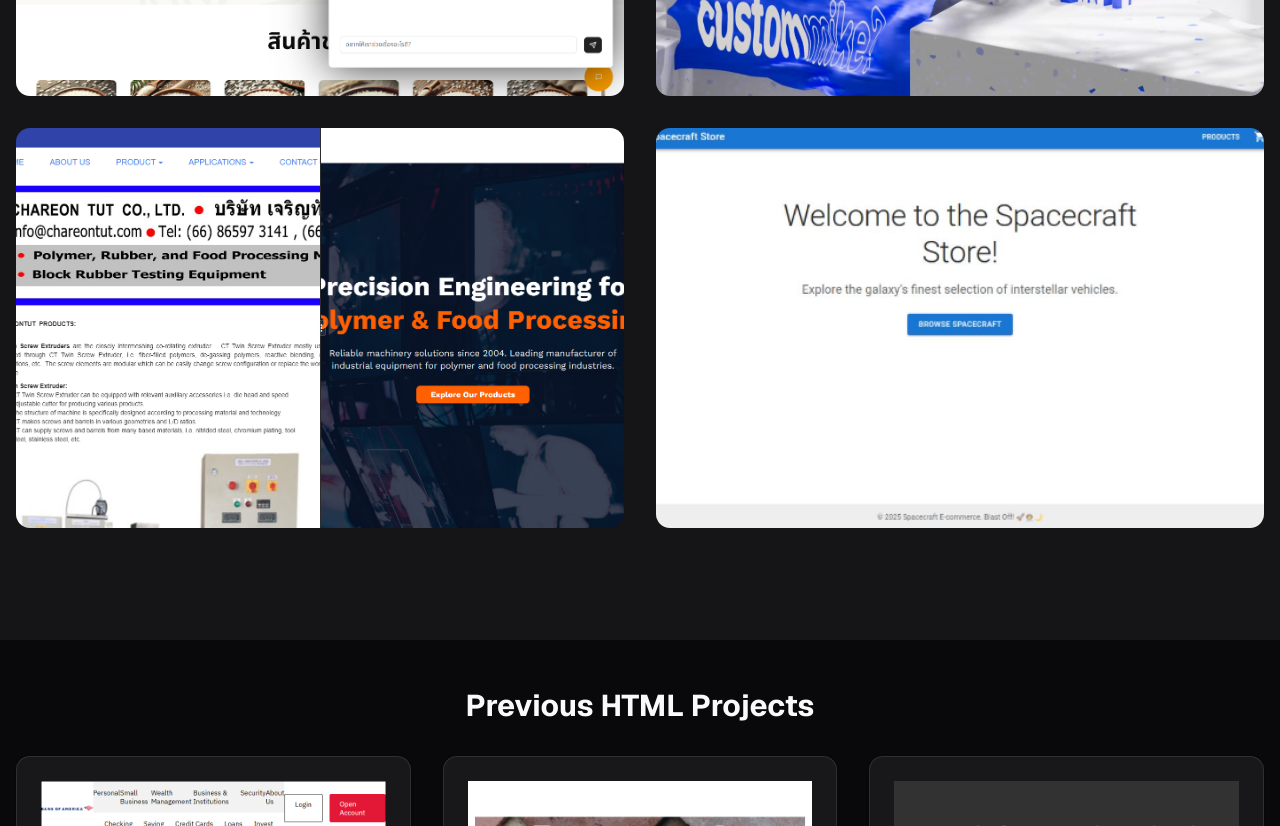
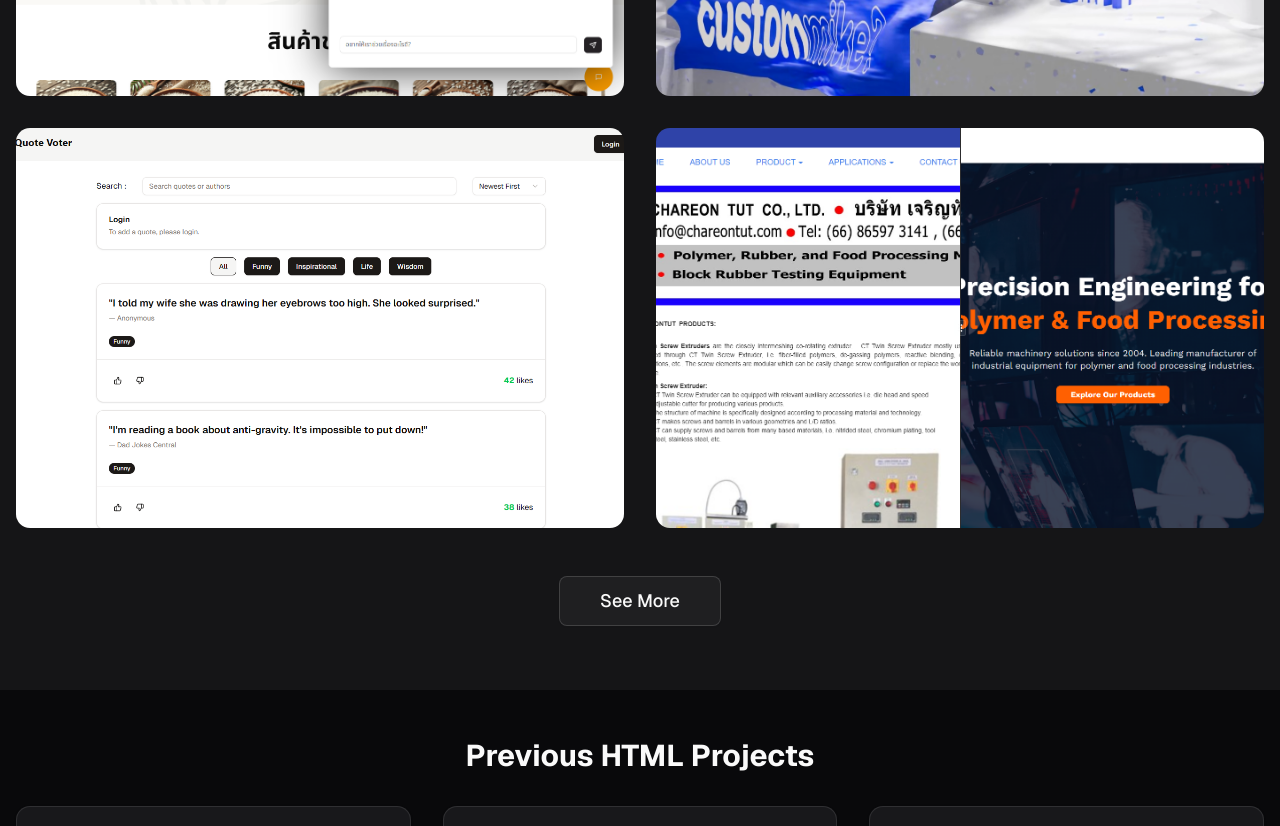
Before and after one commit to z3tz3r0/z3tz3r0.github.io, a React (Vite) app: page / in a window 1280 px wide. Shown: the part 1820-2646 px from the top of the page. Built offline with nearby package versions, Linux system fonts and the light colour scheme.

Commit message:
refactor/feat(projects): move projects to data folder/ add new project

```diff
--- /dev/null
+++ b/src/data/projects.ts
@@ -0,0 +1,57 @@
+interface Project {
+  title: string;
+  description: string;
+  gitHubLink: string;
+  gitHubBackendLink?: string;
+  actualLink: string;
+  imageSrcBefore: string; // Path to the project image
+  imageSrcAfter?: string; // Path to the project image
+}
+
+export const projects: Project[] = [
+  {
+    title: "All Rice inc. - E-commerce (Full Stack)",
+    description:
+      "An e-commerce website specializing in selling Thailand rice varieties. It's built using React and Vite, styled with Tailwind CSS, and utilizes shadcn/ui for components.",
+    gitHubLink: "https://github.com/z3tz3r0/jsd9-pheonix_wicianburi-frontend",
+    gitHubBackendLink:
+      "https://github.com/z3tz3r0/jsd9-pheonix_wicianburi_grill-backend",
+    actualLink:
+      "https://allrice-inc-project-frontend-z3tz3r0s-projects.vercel.app/",
+    imageSrcBefore: "/assets/project-ecommerce-allrice.png",
+  },
+  {
+    title: "Custommike - E-commerce (Support)",
+    description:
+      "Supporting on API services for Product listing page, Sign up and Sign in services.",
+    gitHubLink: "https://github.com/JLezzzzz/seal-over-the-wall-frontEnd",
+    gitHubBackendLink: "https://github.com/JLezzzzz/seal-over-the-wall-backEnd",
+    actualLink: "https://seal-over-the-walls.vercel.app/",
+    imageSrcBefore: "/assets/project-ecommerce-custommike.png",
+  },
+  {
+    title: "Quote Voter - Interactive (Full Stack)",
+    description:
+      "Quote Voting system. First time using NextJS. features: User Authentication, Add new quote upon login, Quote Listing, Category Filtering, Search Functionality, Infinite Scroll, Quote Sorting. TypeScript, Tailwind, Shadcn",
+    gitHubLink: "https://github.com/z3tz3r0/quote-voting-nextjs",
+    actualLink: "https://quote-voting-nextjs.vercel.app/",
+    imageSrcBefore: "/assets/project-nextjs-qoutevoter.png",
+  },
+  {
+    title: "CT frontend redesign",
+    description: "Redesign landing page for www.chareontut.com website",
+    gitHubLink: "https://github.com/z3tz3r0/ct-redesign-frontend",
+    actualLink: "https://ct-redesign-frontend.vercel.app/",
+    imageSrcBefore: "/assets/project-static-ct-before.png",
+    imageSrcAfter: "/assets/project-static-ct.png",
+  },
+  {
+    title: "Spacecraft E-commerce App (Full Stack)",
+    description:
+      "A full-stack e-commerce proof-of-concept application for Browse and managing a simulated inventory of spacecraft.",
+    gitHubLink: "https://github.com/z3tz3r0/ecommerce-space-craft",
+    actualLink: "https://ecommerce-space-craft.vercel.app",
+    imageSrcBefore: "/assets/project-ecommerce-spacecraft.png",
+  },
+  // Add more projects here
+];
--- a/src/pages/Work.tsx
+++ b/src/pages/Work.tsx
@@ -2,59 +2,10 @@
 import SubTopic from "@/components/SubTopic";
 import { Button } from "@/components/ui/button";
 import WorkCard from "@/containers/WorkCard";
+import { projects } from "@/data/projects";
 import { useState } from "react";
 import Topic from "../components/Topic";
 import Layout from "../containers/Layout";
-
-interface Project {
-  title: string;
-  description: string;
-  gitHubLink: string;
-  gitHubBackendLink?: string;
-  actualLink: string;
-  imageSrcBefore: string; // Path to the project image
-  imageSrcAfter?: string; // Path to the project image
-}
-
-const projects: Project[] = [
-  {
-    title: "All Rice inc. - E-commerce (Full Stack)",
-    description:
-      "An e-commerce website specializing in selling Thailand rice varieties. It's built using React and Vite, styled with Tailwind CSS, and utilizes shadcn/ui for components.",
-    gitHubLink: "https://github.com/z3tz3r0/jsd9-pheonix_wicianburi-frontend",
-    gitHubBackendLink:
-      "https://github.com/z3tz3r0/jsd9-pheonix_wicianburi_grill-backend",
-    actualLink:
-      "https://allrice-inc-project-frontend-z3tz3r0s-projects.vercel.app/",
-    imageSrcBefore: "/assets/project-ecommerce-allrice.png", // Use actual image paths
-  },
-  {
-    title: "Custommike - E-commerce (Support)",
-    description:
-      "Supporting on API services for Product listing page, Sign up and Sign in services.",
-    gitHubLink: "https://github.com/JLezzzzz/seal-over-the-wall-frontEnd",
-    gitHubBackendLink: "https://github.com/JLezzzzz/seal-over-the-wall-backEnd",
-    actualLink: "https://seal-over-the-walls.vercel.app/",
-    imageSrcBefore: "/assets/project-ecommerce-custommike.png", // Use actual image paths
-  },
-  {
-    title: "CT frontend redesign",
-    description: "Redesign landing page for www.chareontut.com website",
-    gitHubLink: "https://github.com/z3tz3r0/ct-redesign-frontend",
-    actualLink: "https://ct-redesign-frontend.vercel.app/",
-    imageSrcBefore: "/assets/project-static-ct-before.png", // Use actual image paths
-    imageSrcAfter: "/assets/project-static-ct.png",
-  },
-  {
-    title: "Spacecraft E-commerce App (Full Stack)",
-    description:
-      "A full-stack e-commerce proof-of-concept application for Browse and managing a simulated inventory of spacecraft.",
-    gitHubLink: "https://github.com/z3tz3r0/ecommerce-space-craft",
-    actualLink: "https://ecommerce-space-craft.vercel.app",
-    imageSrcBefore: "/assets/project-ecommerce-spacecraft.png", // Use actual image paths
-  },
-  // Add more projects here
-];
 
 const Work = () => {
   const initialProjectvisibility = 4;
```
Also changed, not shown: public/assets/project-nextjs-qoutevoter.png (added).
